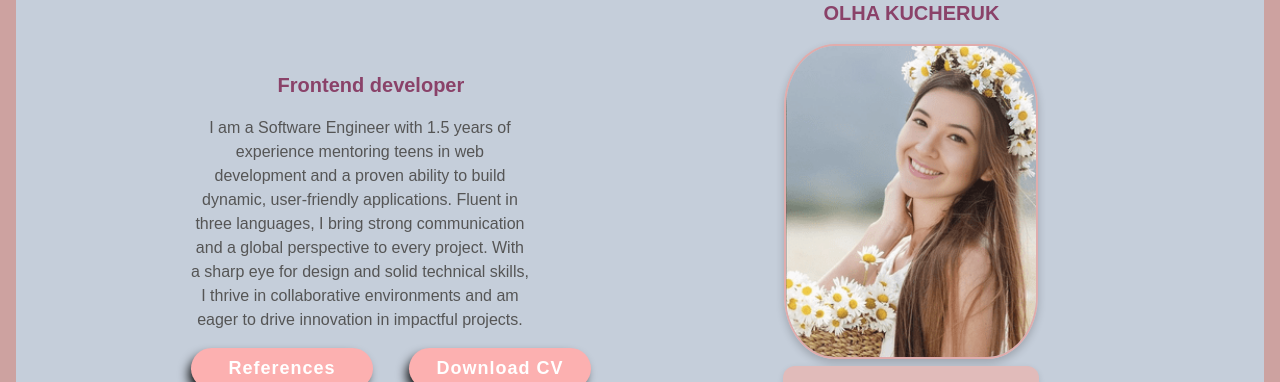
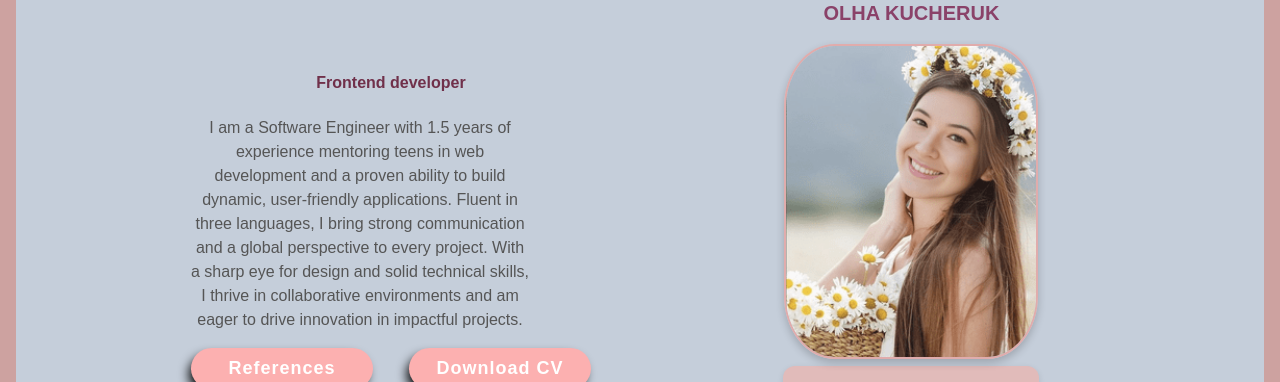
Before and after one commit to Olha36/portfolio, a React (Vite) app: page /#/home in a window 1280 px wide. Shown: the part 393-775 px from the top of the page. Built offline with nearby package versions, Linux system fonts and the light colour scheme.

Commit message:
add animation to headings, text and a picture

```diff
--- a/src/App.css
+++ b/src/App.css
@@ -5,16 +5,18 @@
   padding: 1rem;
   text-align: center;
 }
-
+h1,
+h2,
+h4 {
+  color: #70304a;
+}
 h1 {
   font-size: 2rem;
   margin-bottom: 0.5rem;
-  color: #70304a;
 }
 h2 {
   font-size: 1.875rem;
   margin-bottom: 1rem;
-  color: #70304a;
 }
 
 h3 {
--- a/src/components/Card.tsx
+++ b/src/components/Card.tsx
@@ -98,7 +98,7 @@ export default function Card() {
         <Header />
         <div className="card-title title-container">
           <div className="about-left">
-            <h3>Frontend developer</h3>
+            <h4>Frontend developer</h4>
             <p className="description">
               I am a Software Engineer with 1.5 years of experience mentoring
               teens in web development and a proven ability to build dynamic,
--- a/src/css/card.css
+++ b/src/css/card.css
@@ -1,10 +1,11 @@
+h3, h4 {
+  animation: bounceInRigth 2s ease-in-out 0s 1 normal forwards;
+}
 .about-left {
   width: 40%;
   max-width: 25rem;
 }
-.about-left h3 {
-  width: 90%;
-}
+
 .card-about p {
   font-size: 1rem;
   line-height: 1.6;
@@ -12,6 +13,7 @@
 }
 .description {
   width: 338px;
+  animation: swingAnim 2s ease-in-out 0s 1 normal forwards;
 }
 
 .pics img {
@@ -19,9 +21,9 @@
   border-radius: 20%;
   border: 2px solid #e0acac;
   box-shadow: 0 4px 8px rgba(0, 0, 0, 0.2);
+  animation: rollInRight 2s ease 0s 1 normal forwards;
 }
 .pics img:hover {
-  transform: scale(1.5);
   box-shadow: 0 8px 16px rgba(0, 0, 0, 0.2);
 }
 
@@ -98,7 +100,7 @@
   padding: 10px 20px;
   border-radius: 50px;
   border: none;
-  font-family: 'Arial', sans-serif;
+  font-family: "Arial", sans-serif;
   font-size: 18px;
   font-weight: bold;
   letter-spacing: 1px;
@@ -127,6 +129,41 @@
 .button:active {
   transform: translateY(0);
   box-shadow: 0px 4px 6px rgba(0, 0, 0, 0.1);
+}
+
+@keyframes rollInRight {
+  0% {
+    transform: translateX(100%) rotate(120deg);
+    opacity: 0;
+  }
+  100% {
+    transform: translateX(0) rotate(0deg);
+    opacity: 1;
+  }
+}
+
+@keyframes bounceInRigth {
+  0% {
+    opacity: 0;
+    transform: translateX(100%);
+  }
+  100% {
+    opacity: 1;
+    transform: translateX(0);
+  }
+}
+
+@keyframes swingAnim {
+  0% {
+    opacity: 0;
+		transform: rotateX(-100deg);
+		transform-origin: top;
+  }
+  100% {
+    opacity: 1;
+    transform: rotateX(0deg);
+    transform-origin: top;
+  }
 }
 
 @media (max-width: 1024px) {
```
